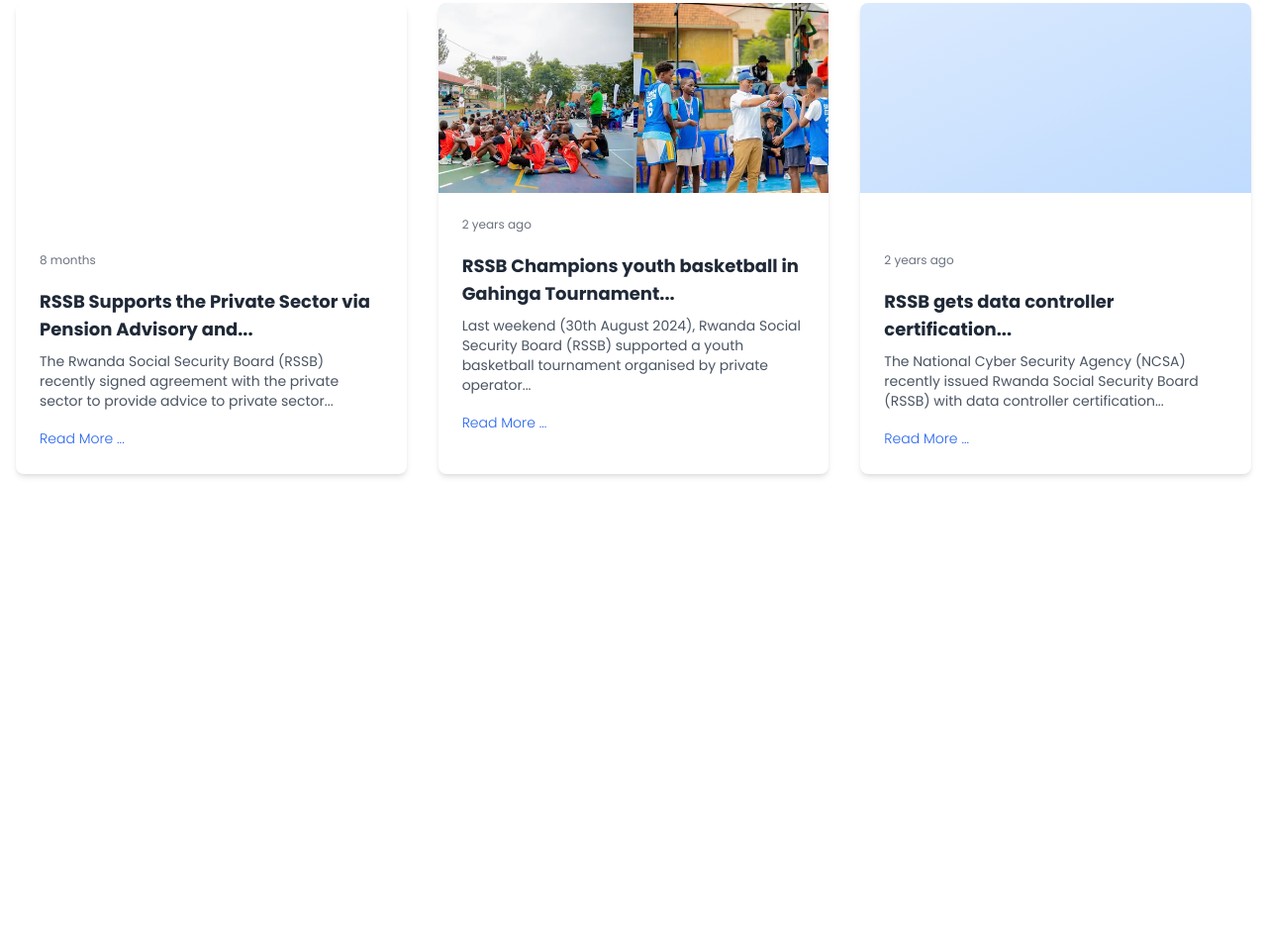
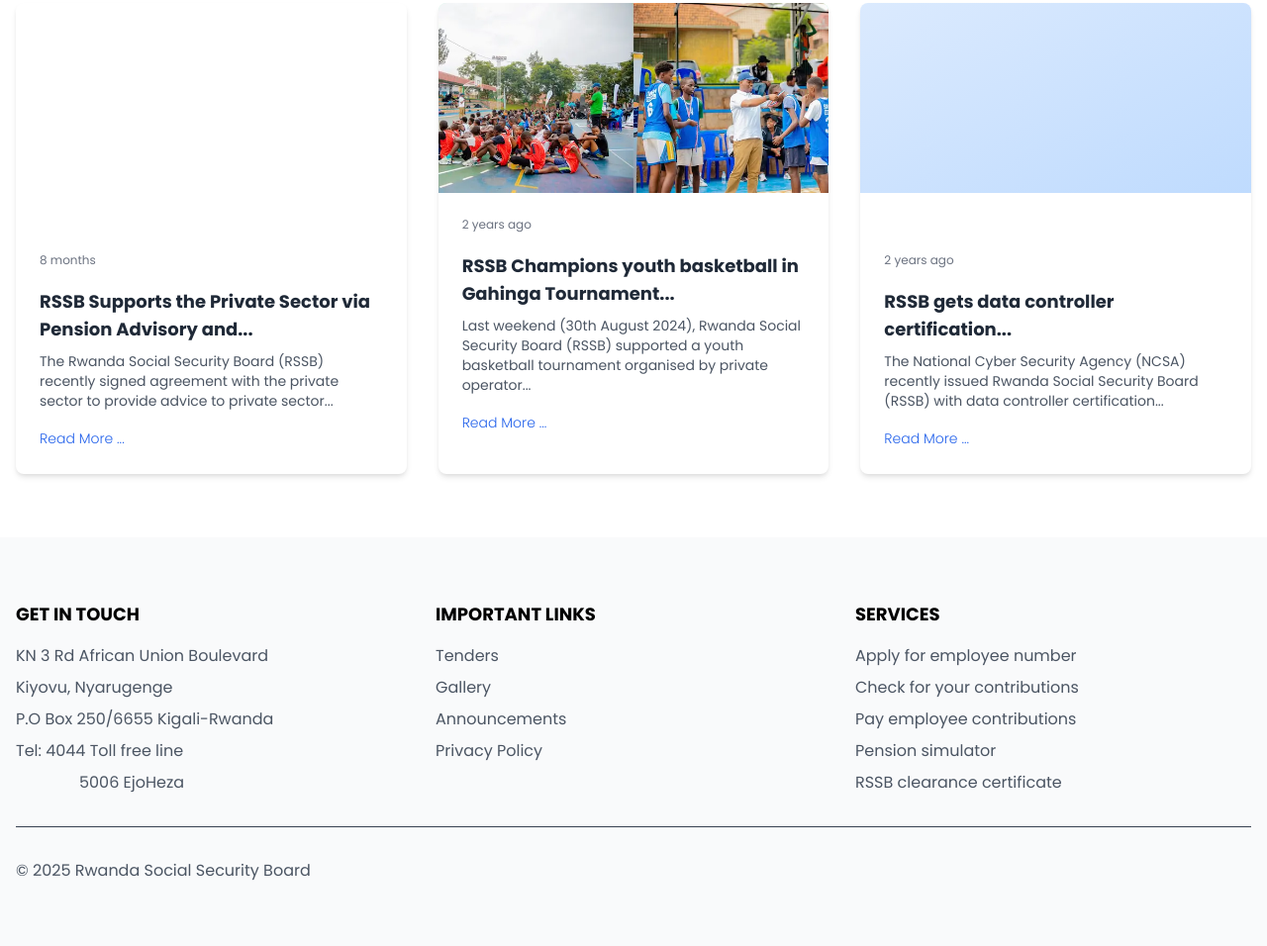
Before and after one commit to elyse502/Gym-cloning-gate, a website built with Vite: page index.html in a window 1280 px wide. Shown: the part 3925-4881 px from the top of the page at 99% size. Before the commit the page ends 4468 px from the top, so only its background shows below. Built offline with nearby package versions, Linux system fonts and the light colour scheme; files whose address does not match are found by name.

Commit message:
feat: add footer

```diff
--- a/index.html
+++ b/index.html
@@ -359,6 +359,51 @@
         </div>
     </section>
 
+    <!-- Footer -->
+    <footer class="bg-gray-50  py-16">
+        <div class="container mx-auto px-4">
+            <div class="grid grid-cols-1 md:grid-cols-3 gap-6 mb-8">
+                <div>
+                    <h3 class="font-bold text-lg mb-4">GET IN TOUCH</h3>
+                    <div class="space-y-2 text-gray-600">
+                        <p>KN 3 Rd African Union Boulevard</p>
+                        <p>Kiyovu, Nyarugenge</p>
+                        <p>P.O Box 250/6655 Kigali-Rwanda</p>
+                        <p>Tel: 4044 Toll free line</p>
+                        <p class="pl-16"> 5006 EjoHeza</p>
+                    </div>
+                </div>
+
+                <div>
+                    <h3 class="font-bold text-lg mb-4">IMPORTANT LINKS</h3>
+                    <ul class="space-y-2 text-gray-600">
+                        <li><a href="#" class="hover:text-white">Tenders</a></li>
+                        <li><a href="#" class="hover:text-white">Gallery</a></li>
+                        <li><a href="#" class="hover:text-white">Announcements</a></li>
+                        <li><a href="#" class="hover:text-white">Privacy Policy</a></li>
+                    </ul>
+                </div>
+
+                <div>
+                    <h3 class="font-bold text-lg mb-4">SERVICES</h3>
+                    <ul class="space-y-2 text-gray-600">
+                        <li><a href="#" class="hover:text-white">Apply for employee number</a></li>
+                        <li><a href="#" class="hover:text-white">Check for your contributions</a></li>
+                        <li><a href="#" class="hover:text-white">Pay employee contributions</a></li>
+                        <li><a href="#" class="hover:text-white">Pension simulator</a></li>
+                        <li><a href="#" class="hover:text-white">RSSB clearance certificate</a></li>
+                    </ul>
+                </div>
+
+
+            </div>
+
+            <div class="border-t border-gray-700 pt-8 text-gray-600">
+                <p>&copy; 2025 Rwanda Social Security Board</p>
+            </div>
+        </div>
+    </footer>
+
 
     <script type="module" src="https://unpkg.com/ionicons@7.1.0/dist/ionicons/ionicons.esm.js"></script>
     <script nomodule src="https://unpkg.com/ionicons@7.1.0/dist/ionicons/ionicons.js"></script>
```
